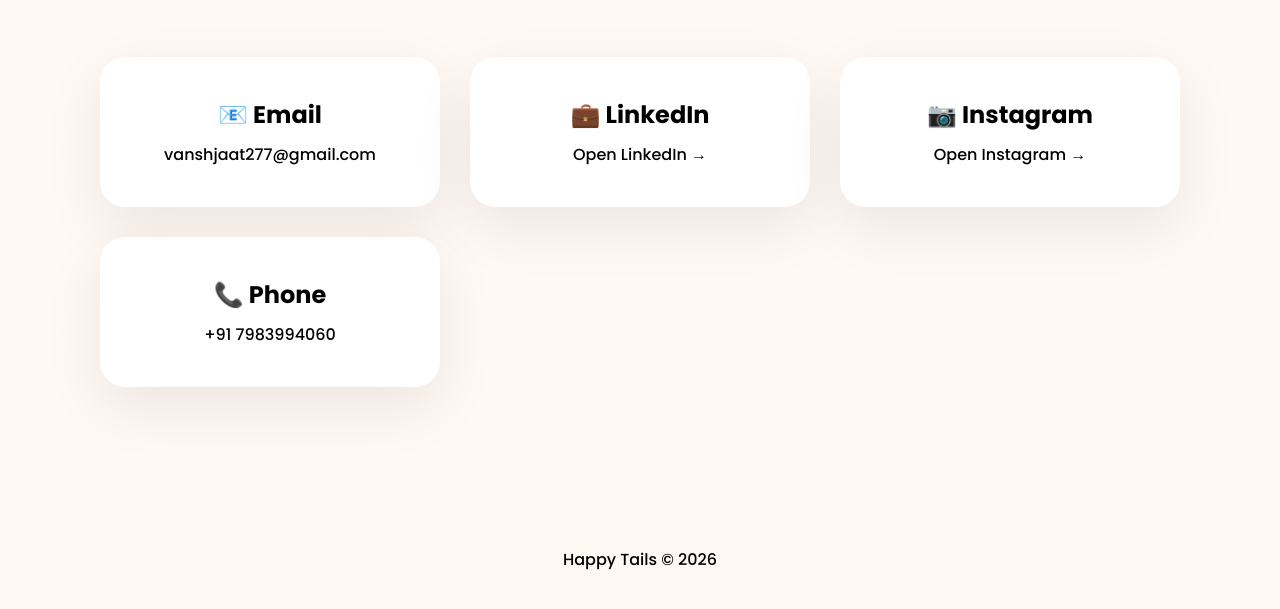
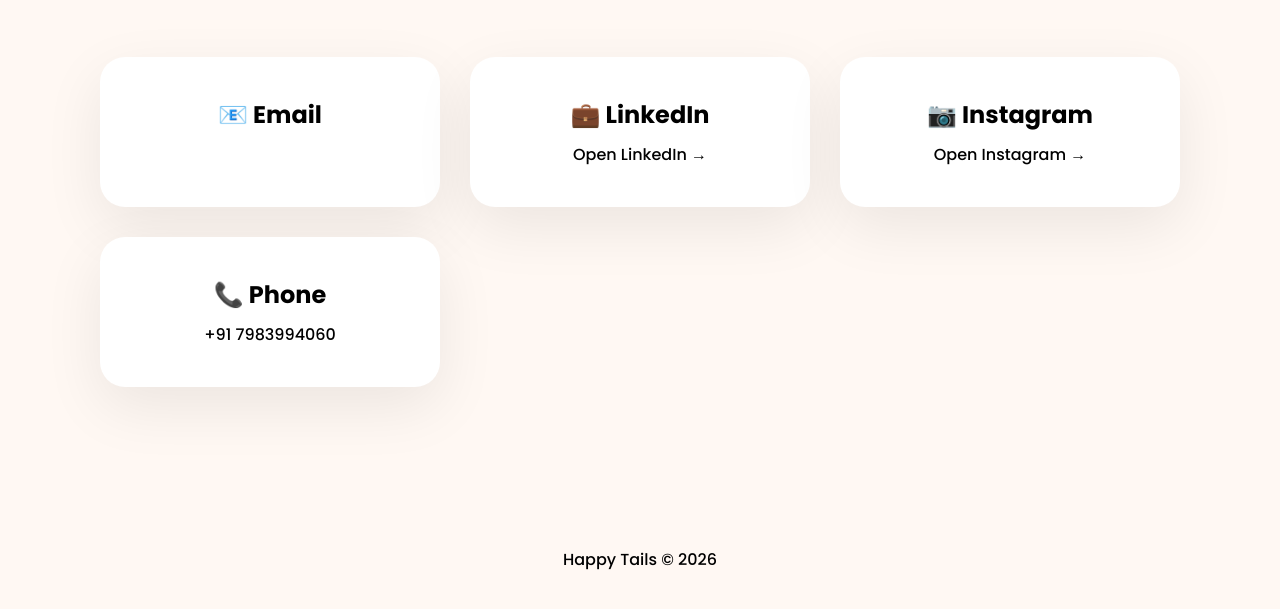
Before and after one commit to VanshDhattarwal/happy-tails-pet-adoption, a plain HTML site: page contact.html in a window 1280 px wide. Shown: the part 329-938 px from the top of the page. Drawn offline with Linux system fonts and the light colour scheme.

```diff
--- a/contact.html
+++ b/contact.html
@@ -90,10 +90,10 @@
 
 <p>
 
-<a
-href="mailto:vanshjaat277@gmail.com">
 
-vanshjaat277@gmail.com
+
+
+
 
 </a>
 
```
Also changed, not shown: index.html (+0 -3 lines), assets/FAQ.png.jpg (added), assets/about.png.jpg (added), assets/adopt.png.jpg (added), assets/contact.png.jpg (added), assets/dog.png.jpg (added), assets/home.png.jpg (added), 1 other file.
